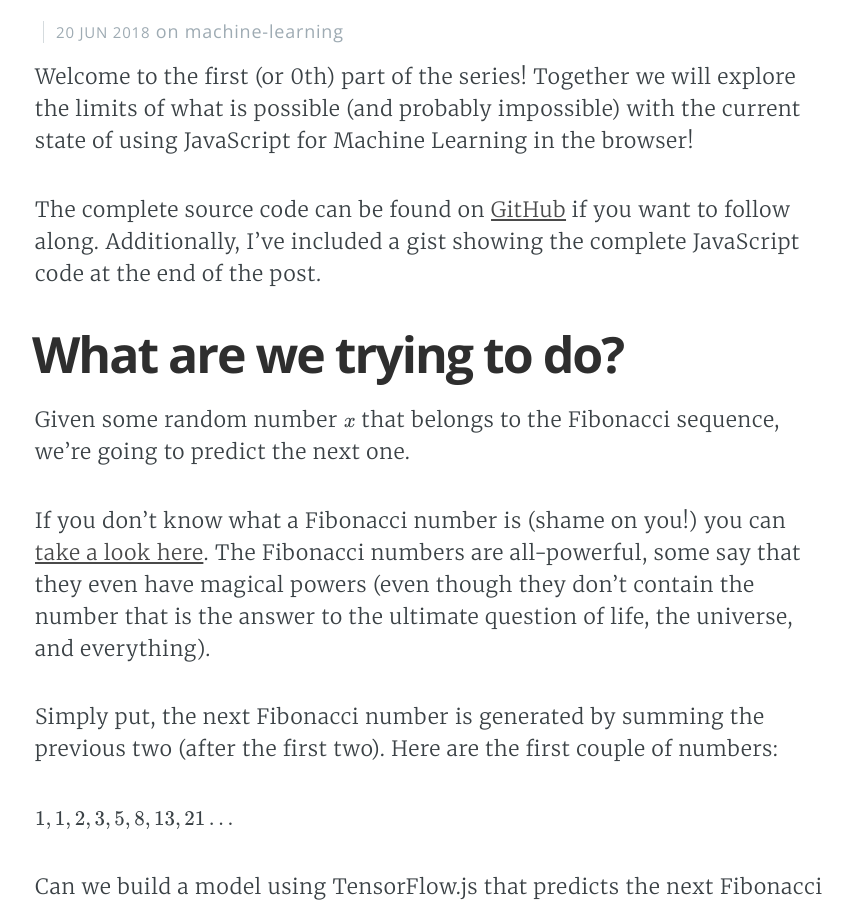
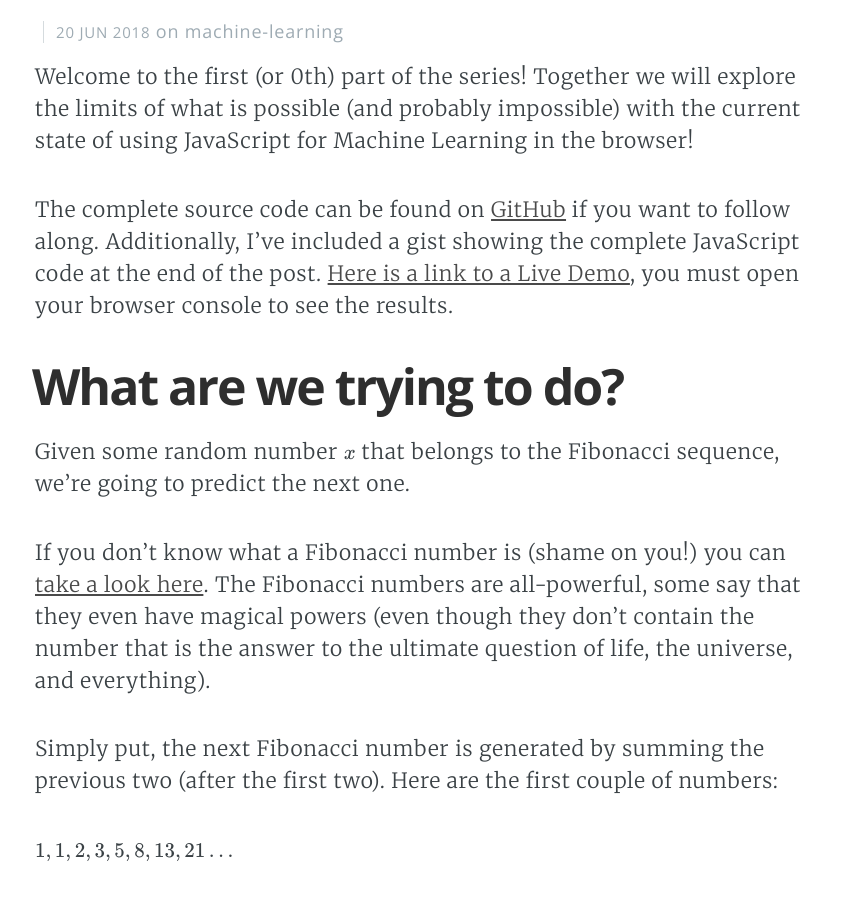
Before and after one commit to andybala/curiousily.github.com, a Jekyll site: the page built from _posts/2018-06-19-ml-in-browser-for-hackers-part-1.markdown, in a window 1280 px wide and 900 px high, scrolled down 502 px. Shown: the whole window, without its empty margins (205-1056 px from the left). Built offline with Jekyll 4.4.1, drawn with Linux system fonts in a browser that asks for light colours; formulas are drawn with MathJax 3; comment, search, counter and statistics services are not loaded.

Commit message:
Update post

```diff
--- a/_posts/2018-06-19-ml-in-browser-for-hackers-part-1.markdown
+++ b/_posts/2018-06-19-ml-in-browser-for-hackers-part-1.markdown
@@ -8,7 +8,7 @@ excerpt: Ready to build models that run in the browser using only JavaScript and
 
 Welcome to the first (or 0th) part of the series! Together we will explore the limits of what is possible (and probably impossible) with the current state of using JavaScript for Machine Learning in the browser!
 
-The complete source code can be found on [GitHub](https://github.com/curiousily/Machine-Learning-in-the-Browser-for-Hackers/tree/master/1-linear-regression) if you want to follow along. Additionally, I've included a gist showing the complete JavaScript code at the end of the post.
+The complete source code can be found on [GitHub](https://github.com/curiousily/Machine-Learning-in-the-Browser-for-Hackers/tree/master/1-linear-regression) if you want to follow along. Additionally, I've included a gist showing the complete JavaScript code at the end of the post. [Here is a link to a Live Demo](https://htmlpreview.github.io/?https://github.com/curiousily/Machine-Learning-in-the-Browser-for-Hackers/blob/master/1-linear-regression/index.html), you must open your browser console to see the results.
 
 # What are we trying to do?
 
```
